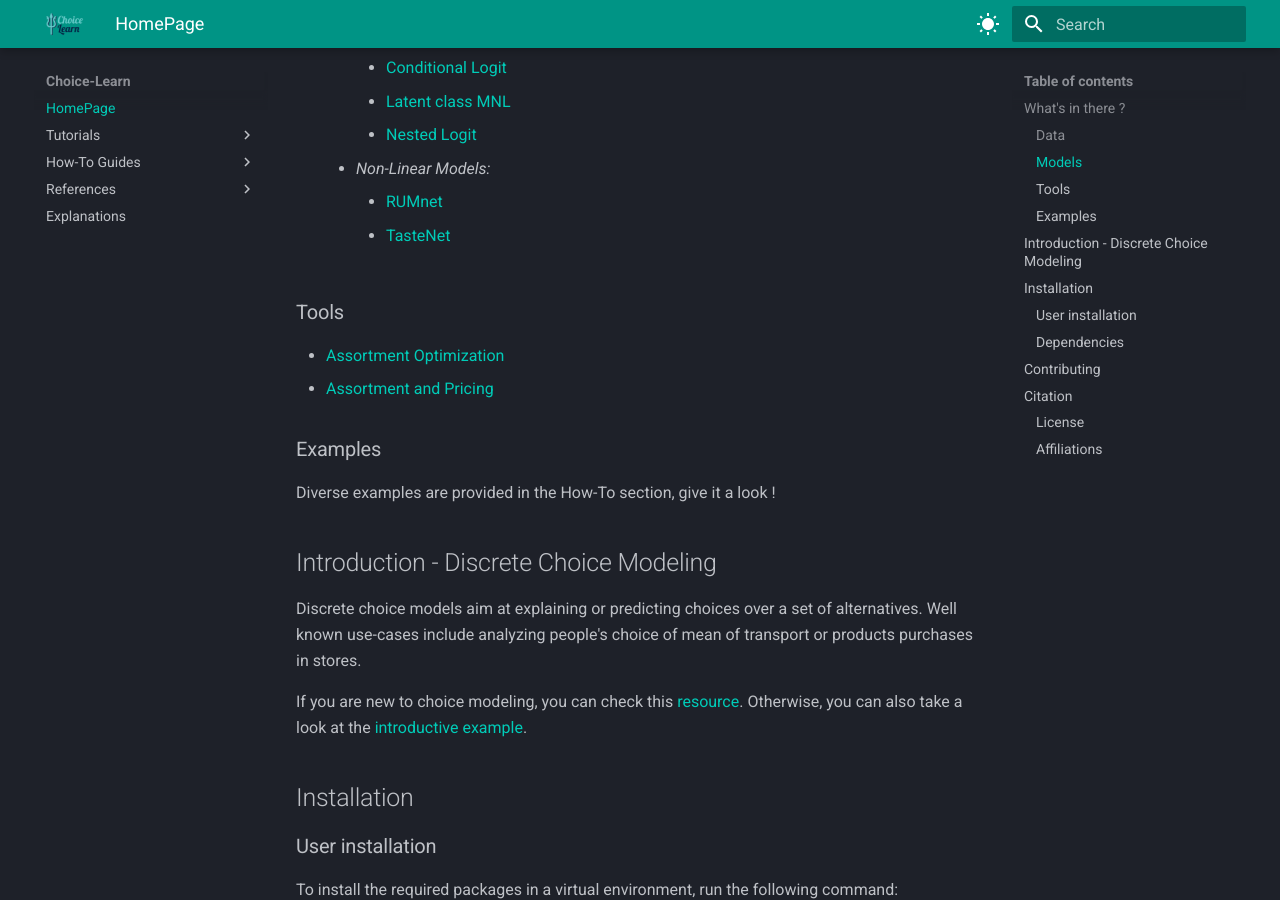
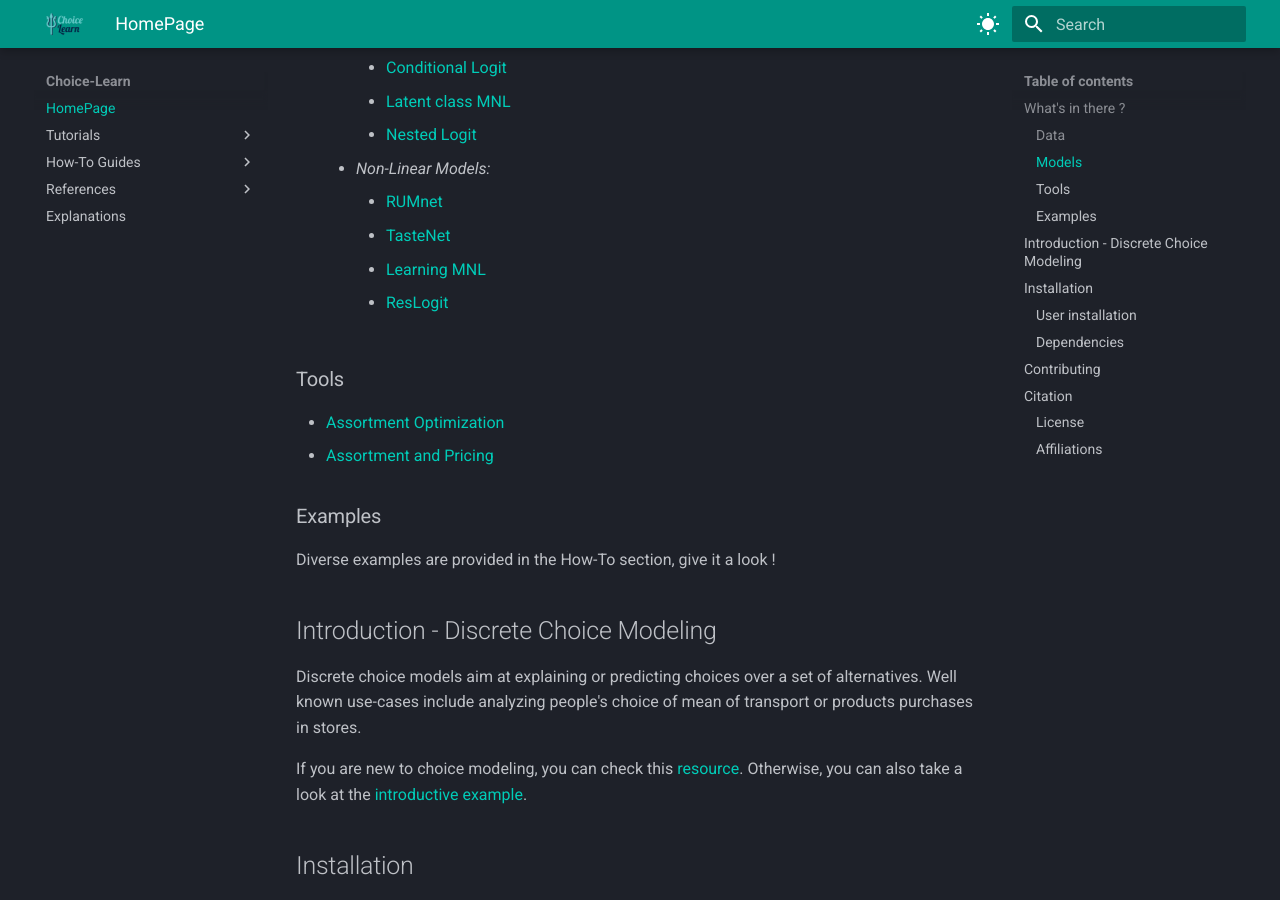
Before and after one commit to artefactory/choice-learn, an MkDocs documentation site: the page built from docs/index.md, in a window 1280 px wide and 900 px high, scrolled down 1547 px. Built offline with MkDocs 1.6.1 and Material for MkDocs 9.7.7, drawn with Linux system fonts in a browser that asks for light colours.

Commit message:
Update index.md

```diff
--- a/docs/index.md
+++ b/docs/index.md
@@ -54,6 +54,8 @@ Here is a quick overview of the different functionalities offered by Choice-Lear
     - *Non-Linear Models:*
         - [RUMnet](./references/models/references_rumnet.md)
         - [TasteNet](./references/models/references_tastenet.md)
+        - [Learning MNL](./references/models/references_learning_mnl.md)
+        - [ResLogit](./references/models/references_reslogit.md)
 
 ### Tools
 - [Assortment Optimization](./references/toolbox/references_assortment_optimizer.md)
```
